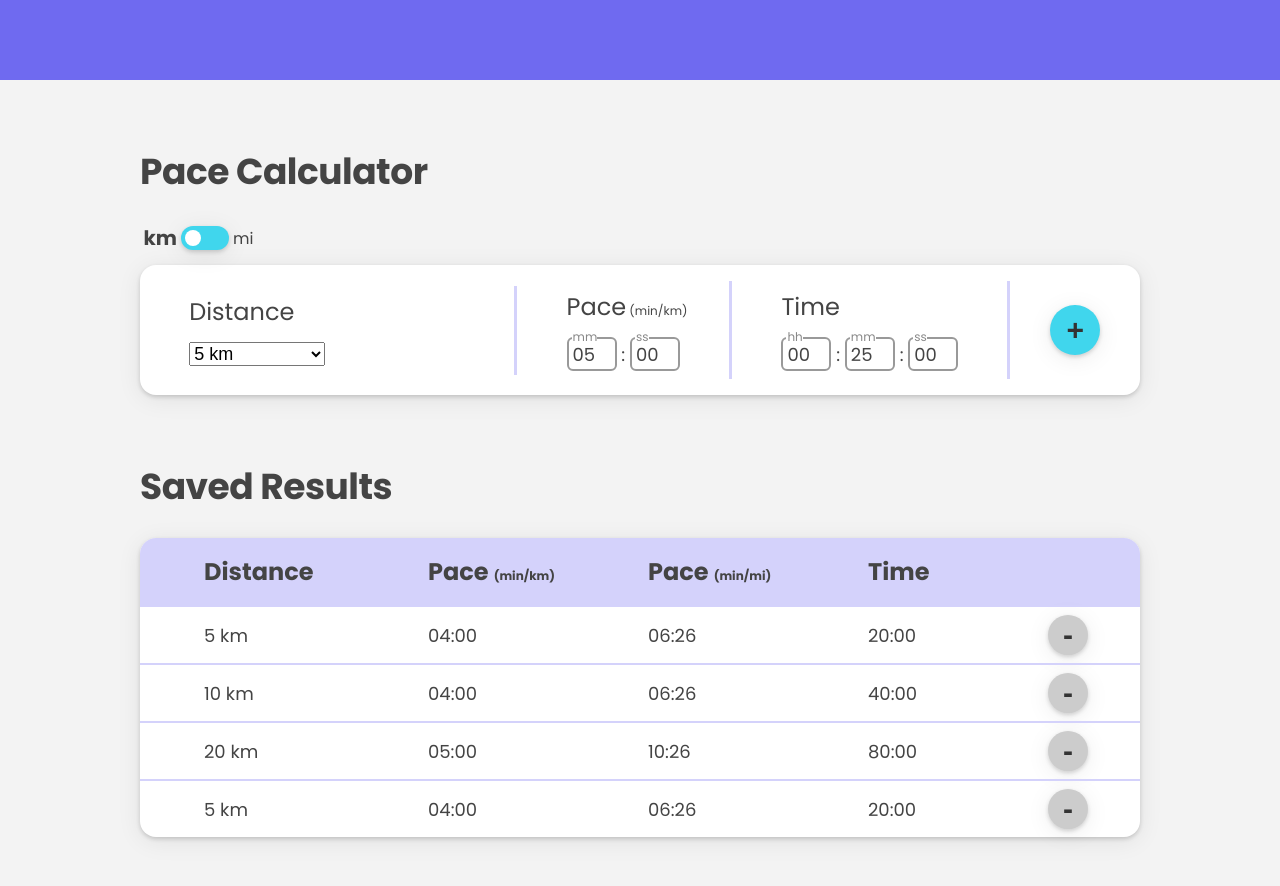
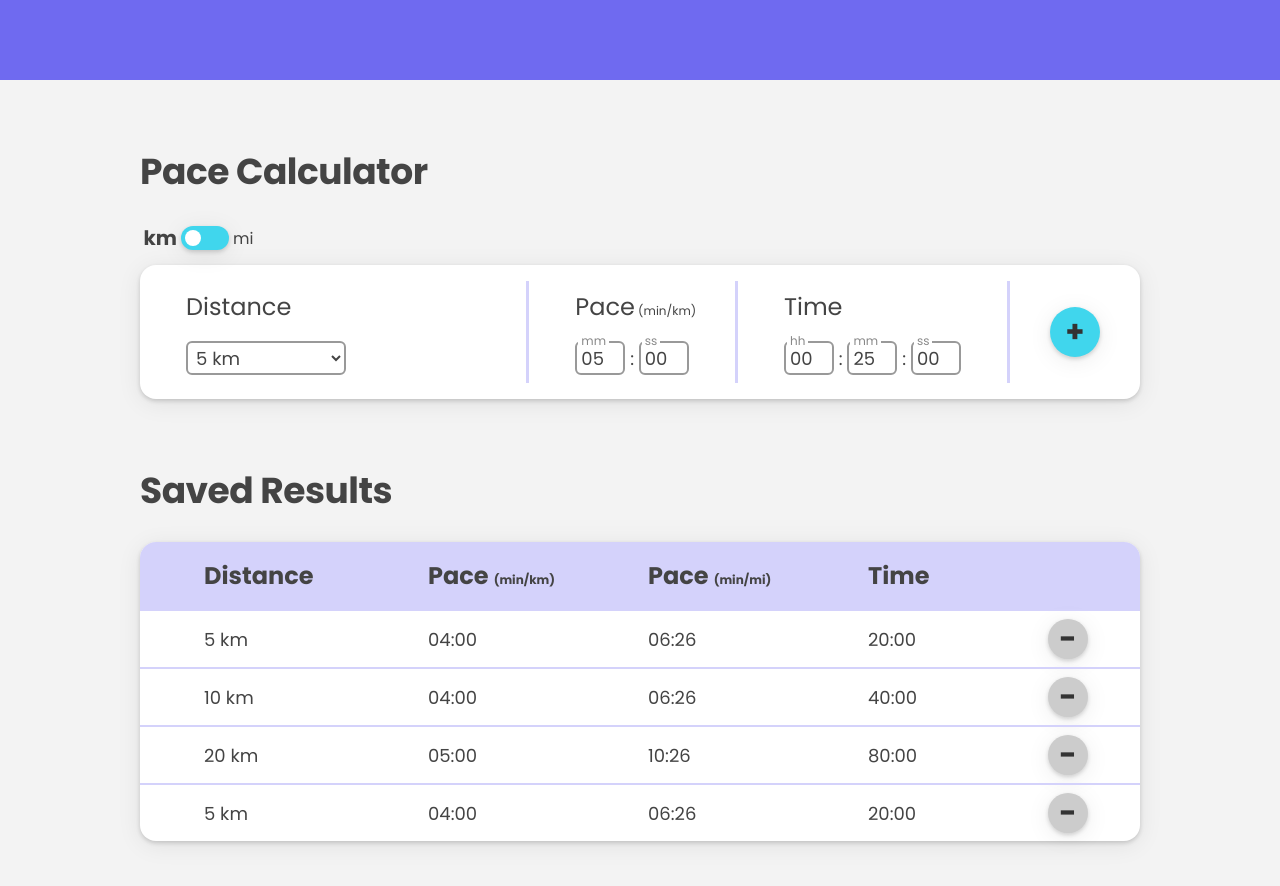
Before and after one commit to swalstab/runwise, a React (Create React App) app: page / in a window 1280 px wide. Shown: the top 886 px of the page. Built offline with nearby package versions, Linux system fonts and the light colour scheme.

Commit message:
add style to select options in calculator app

```diff
--- a/src/index.css
+++ b/src/index.css
@@ -67,6 +67,7 @@ h2 {
   border: none;
   background-color: var(--color-secondary);
   color: #333;
+  font-family: inherit;
   font-size: 3rem;
   font-weight: 700;
   padding: 0.8rem 1.6rem;
@@ -88,6 +89,7 @@ h2 {
 
 .btn--round {
   border-radius: 50%;
+  padding: 0.8rem;
 }
 
 /* TOGGLE BUTTON */
@@ -154,6 +156,11 @@ h2 {
   box-shadow: 0 2px 4px 0 rgba(0, 0, 0, 0.16), 0 4px 24px 0 rgba(0, 0, 0, 0.08);
 }
 
+.calculator .btn {
+  height: 5rem;
+  width: 5rem;
+}
+
 .calculator,
 .input--select,
 .input--text {
@@ -165,7 +172,7 @@ h2 {
 }
 
 .form__segment {
-  padding: 0.8rem 4rem;
+  padding: 0.8rem 2rem;
   border: none;
   border-right: 3px solid var(--color-primary-light);
   flex-grow: 1;
@@ -175,7 +182,7 @@ h2 {
 }
 
 .form__inputs--distance {
-  width: 27.6rem;
+  width: 29.4rem;
 }
 
 legend {
@@ -187,10 +194,12 @@ legend {
 .input--select,
 .input__field {
   display: inline-block;
-  margin-top: 4.8rem;
+  margin-top: 5.2rem;
 }
 
 .input--select {
+  background-color: #fff;
+  outline: none;
   margin-right: 1.2rem;
 }
 
@@ -205,10 +214,11 @@ label {
   left: 6px;
   transform: translateY(-50%);
   transition: 0.3s;
+  pointer-events: none;
 }
 
+.input--select,
 .input--text {
-  width: 5rem;
   font-family: inherit;
   color: inherit;
   border: 2px solid #999;
@@ -218,8 +228,12 @@ label {
   transition: 0.3s;
 }
 
+.input--text {
+  width: 5rem;
+}
+
 .input__distance {
-  width: 9.6rem;
+  width: 9rem;
 }
 
 .input--text:focus {
@@ -232,9 +246,9 @@ label {
   background-color: #fff;
   color: #888;
   top: 0;
-  left: 0.5rem;
+  left: 0.3rem;
   font-size: 1.2rem;
-  padding-left: 1px;
+  padding: 0 3px;
 }
 
 /* SAVED RESULTS */
```
